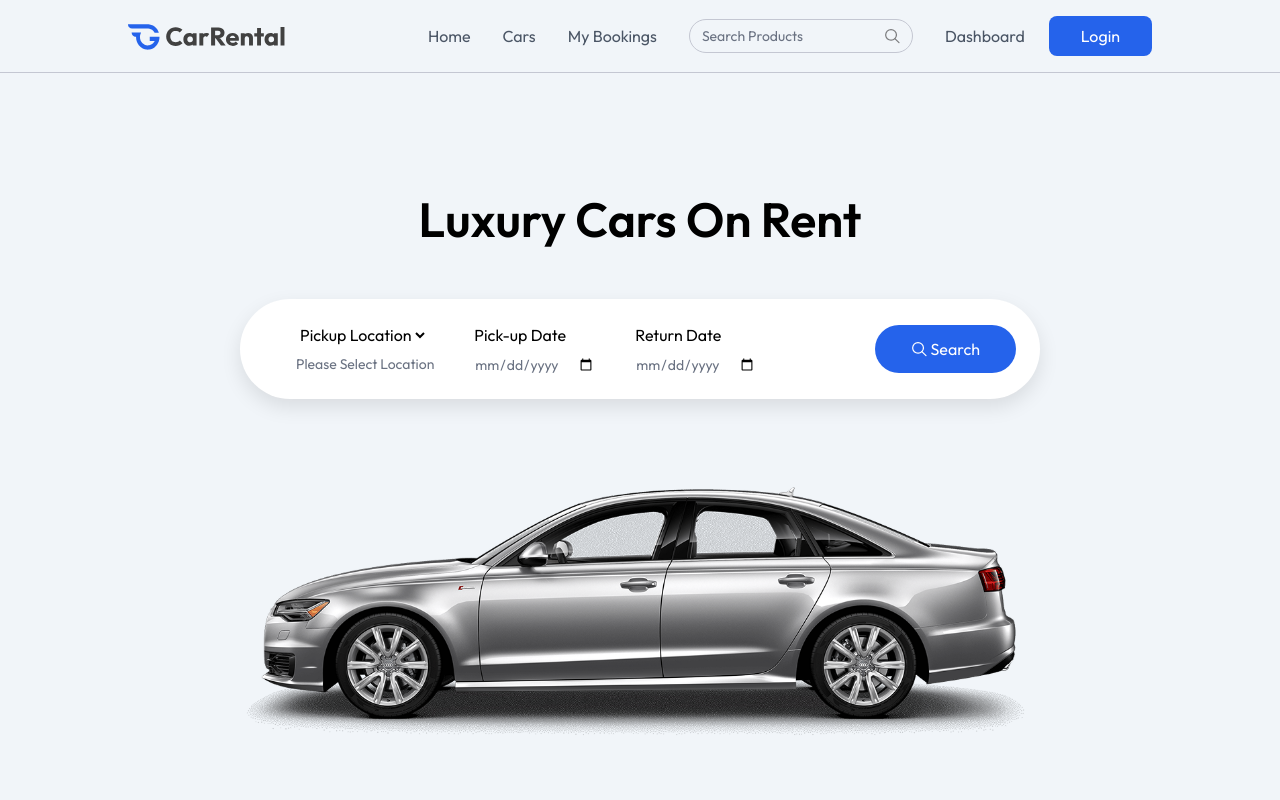
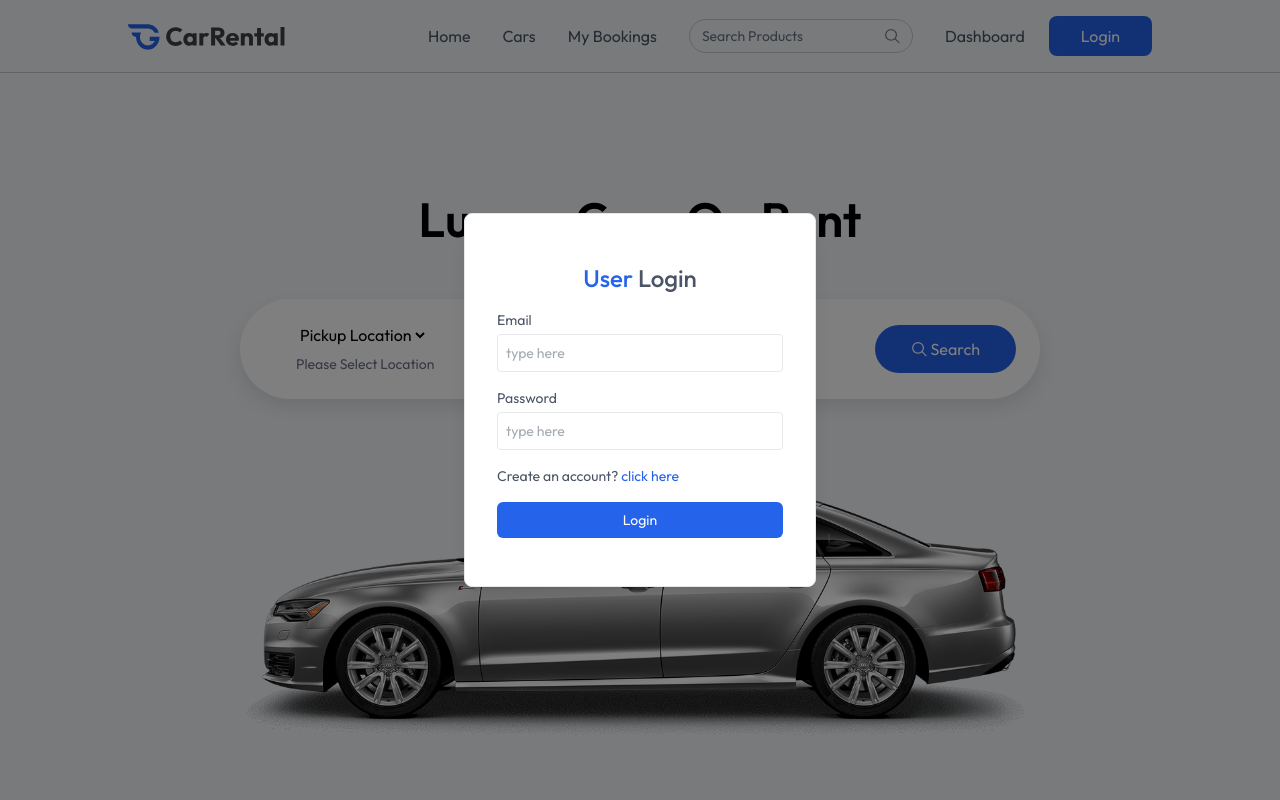
Before and after one commit to Kalpesh-Parmar-0/CarRental, a React (Vite) app in the folder client/: page / in a window 1280 px wide. Both pictures are taken after a click on the button "Login". Shown: the top 800 px of the page. Built offline with nearby package versions, Linux system fonts and the light colour scheme.

Commit message:
Login page done

```diff
--- a/client/src/App.jsx
+++ b/client/src/App.jsx
@@ -11,6 +11,7 @@
 import AddCar from './pages/owner/AddCar'
 import ManageCars from './pages/owner/ManageCars'
 import ManageBookings from './pages/owner/ManageBookings'
+import Login from './components/Login'
 
 const App = () => {
 
@@ -19,6 +20,7 @@
 
   return (
     <>
+      {showLogin && <Login setShowLogin={setShowLogin}/>}
       {!isOwnerPath && <Navbar setShowLogin={setShowLogin}/>}
 
       <Routes>
--- /dev/null
+++ b/client/src/components/Login.jsx
@@ -0,0 +1,51 @@
+import React from 'react'
+
+const Login = ({setShowLogin}) => {
+
+    const [state, setState] = React.useState("login");
+    const [name, setName] = React.useState("");
+    const [email, setEmail] = React.useState("");
+    const [password, setPassword] = React.useState("");
+
+    const onSubmitHandler = async (event)=>{
+        event.preventDefault();
+    }
+
+  return (
+    <div onClick={()=> setShowLogin(false)} className='fixed top-0 bottom-0 left-0 right-0 z-100 flex items-center text-sm text-gray-600 bg-black/50'>
+      <form onSubmit={onSubmitHandler} onClick={(e)=>e.stopPropagation()} className="flex flex-col gap-4 m-auto items-start p-8 py-12 w-80 sm:w-[352px] rounded-lg shadow-xl border border-gray-200 bg-white">
+            <p className="text-2xl font-medium m-auto">
+                <span className="text-primary">User</span> {state === "login" ? "Login" : "Sign Up"}
+            </p>
+            {state === "register" && (
+                <div className="w-full">
+                    <p>Name</p>
+                    <input onChange={(e) => setName(e.target.value)} value={name} placeholder="type here" className="border border-gray-200 rounded w-full p-2 mt-1 outline-primary" type="text" required />
+                </div>
+            )}
+            <div className="w-full ">
+                <p>Email</p>
+                <input onChange={(e) => setEmail(e.target.value)} value={email} placeholder="type here" className="border border-gray-200 rounded w-full p-2 mt-1 outline-primary" type="email" required />
+            </div>
+            <div className="w-full ">
+                <p>Password</p>
+                <input onChange={(e) => setPassword(e.target.value)} value={password} placeholder="type here" className="border border-gray-200 rounded w-full p-2 mt-1 outline-primary" type="password" required />
+            </div>
+            {state === "register" ? (
+                <p>
+                    Already have account? <span onClick={() => setState("login")} className="text-primary cursor-pointer">click here</span>
+                </p>
+            ) : (
+                <p>
+                    Create an account? <span onClick={() => setState("register")} className="text-primary cursor-pointer">click here</span>
+                </p>
+            )}
+            <button className="bg-primary hover:bg-blue-800 transition-all text-white w-full py-2 rounded-md cursor-pointer">
+                {state === "register" ? "Create Account" : "Login"}
+            </button>
+        </form>
+    </div>
+  )
+}
+
+export default Login
```
